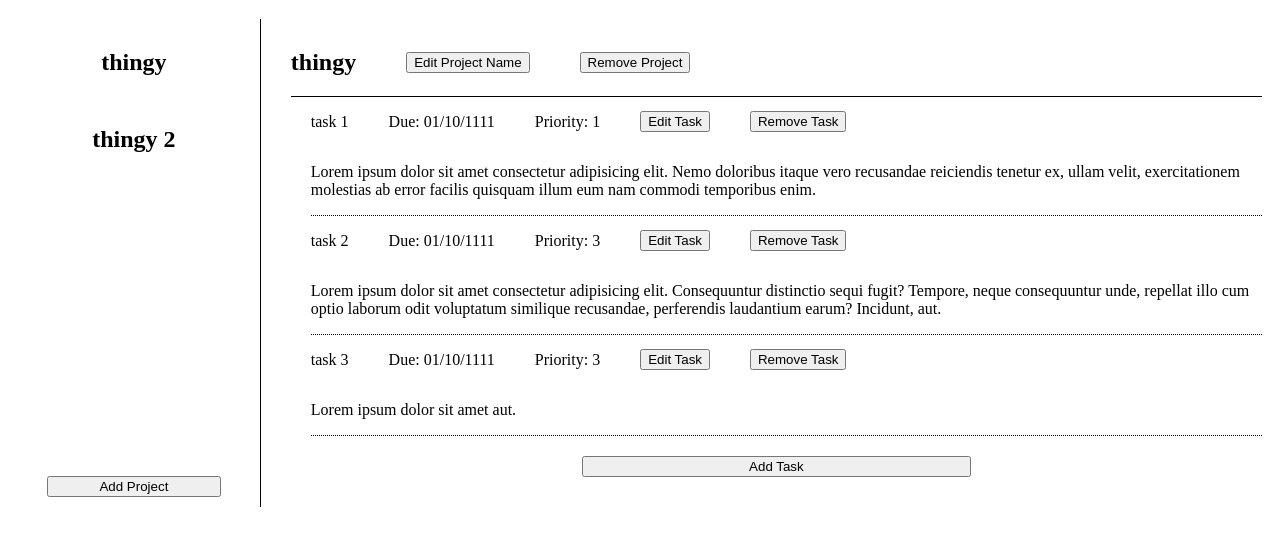
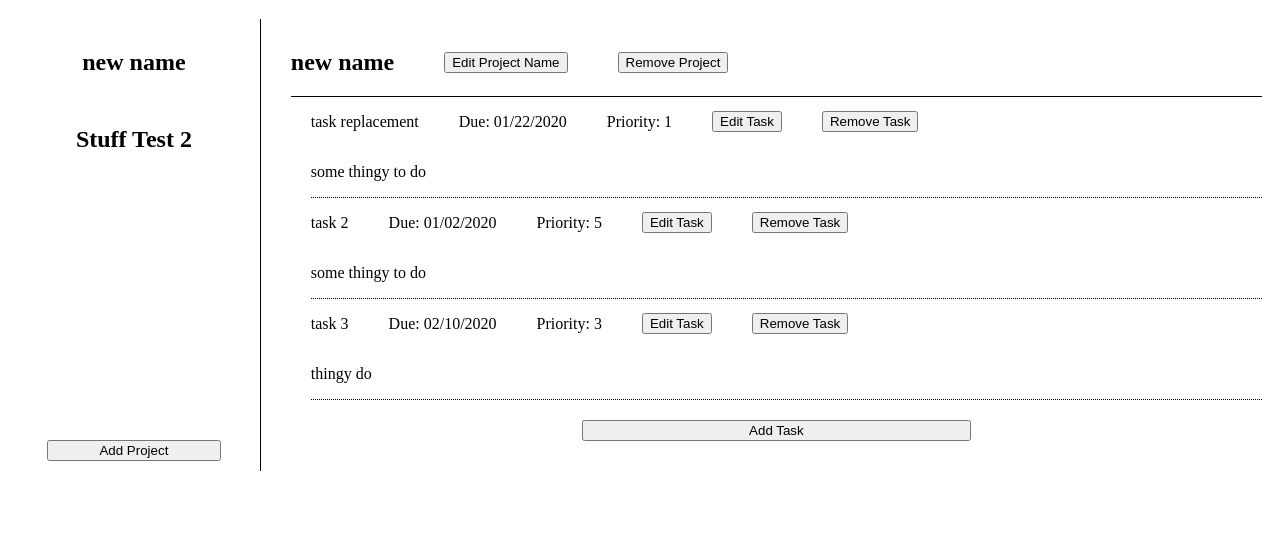
Before and after one commit to reisntea/odin-todo-list, a website built with webpack: page src/page.html in a window 1280 px wide. Shown: the part 61-596 px from the top of the page. Built offline with nearby package versions, Linux system fonts and the light colour scheme.

Commit message:
Add functions to populate page
Added functions to populate the sidebar with projects, change the
header, and also populate the tasks div with the tasks of the current
project.

```diff
--- a/src/index.js
+++ b/src/index.js
@@ -24,6 +24,10 @@ class Task {
 
     formatTask () {
         return `Title: ${this.title}, Due date: ${format(this.dueDate, "MM/dd/yyyy")}, Priority: ${this.priority} \nDescription: ${this.description}`;
+    }
+
+    formatDate () {
+        return format(this.dueDate, "MM/dd/yyyy");
     }
 
     printTask () {
@@ -84,6 +88,8 @@ function ProjectController () {
 
     const getProjectByIndex = (index) => projects[index];
 
+    const getProjectName = (index) => getProjectByIndex(index).name;
+
     const getTask = (projectIndex, taskIndex) => projects[projectIndex].getTaskAtIndex(taskIndex);
 
     const formatAllTasksByIndex = (index) => getProjectByIndex(index).formatAllTasks();
@@ -124,12 +130,16 @@ function ProjectController () {
     }
 
     return {
+        getProjectByIndex,
         addProject,
         removeProject,
         editProject,
+        getTask,
         addTaskToProject,
         removeTask,
         editTask,
+        getProjectName,
+        getAllProjectNames,
         printAllProjectNames,
         printTask,
         printAllTasksByIndex,
@@ -145,11 +155,11 @@ function ScreenController () {
     allProjects.addProject("Stuff Test 2");
     allProjects.addTaskToProject(0, "task 1", "some thingy to do", "01/01/2020", 1);
     allProjects.addTaskToProject(0, "task 2", "some thingy to do", "01/02/2020", 5);
+    allProjects.addTaskToProject(0, "task 3", "thingy do", "02/10/2020", 3);
     allProjects.addTaskToProject(1, "tasky", "thingy to do", "01/23/2020", 4);
     allProjects.printTask(1, 0);
 
     allProjects.printAll();
-    allProjects.removeTask(0, 1);
     allProjects.editTask(0, 0, "task replacement", "some thingy to do", "01/22/2020", 1);
     allProjects.editProject(0, "new name");
     allProjects.addProject("i dont want to be here");
@@ -161,7 +171,95 @@ function ScreenController () {
     // Add an id attribute to tasks and projects in dom!!
     // Also make sure to prevent default on submit buttons!!
     //             And check validity!!
-    let currentProject;
+    const projectSidebar = document.getElementById("projects");
+
+    const projectHeader = document.getElementById("project-title");
+    const projectEditButton = document.getElementById("submit-project-edit");
+    const projectRemoveButton = document.getElementById("remove-project");
+    const taskAddButton = document.getElementById("submit-task");
+
+    const tasksDiv = document.getElementById("tasks");
+    // Value is the index of the project whose todo's are currently being shown
+    let currentProject = 0;
+
+    // Populates the projects div in the sidebar and gives each div the index of their respective project as data
+    function populateSideBar () {
+        projectSidebar.replaceChildren();
+        allProjects.getAllProjectNames().forEach((name, index) => {
+            const projectDiv = document.createElement("div");
+            const projectName = document.createElement("h2");
+
+            projectDiv.setAttribute("class", "project");
+            projectDiv.setAttribute("data-project", index);
+            projectName.textContent = name;
+
+            projectDiv.appendChild(projectName);
+            projectSidebar.appendChild(projectDiv);
+        });
+    }
+
+    // Changes the name in the header
+    // Also changes the data-project to be the currentProject on the buttons in the header and the button to add tasks
+    function populateHeader () {
+        projectHeader.textContent = allProjects.getProjectName(currentProject);
+        projectEditButton.setAttribute("data-project", currentProject);
+        projectRemoveButton.setAttribute("data-project", currentProject);
+        taskAddButton.setAttribute("data-project", currentProject);
+    }
+
+    function populateTasks () {
+        tasksDiv.replaceChildren();
+        allProjects.getProjectByIndex(currentProject).tasks.forEach((task, index) => {
+            tasksDiv.appendChild(createTaskElement(task, currentProject, index));
+        });
+    }
+
+    // Since the task elements are a lot more complicated than the header and sidebar
+    // this function just returns a complete task element to make things more streamlined
+    function createTaskElement (task, projectIndex, taskIndex) {
+        const taskDiv = document.createElement("div")
+        taskDiv.setAttribute("class", "task");
+        const taskTitle = document.createElement("p")
+        taskTitle.setAttribute("class", "task-title");
+        const taskDueDate = document.createElement("p")
+        taskDueDate.setAttribute("class", "due-date");
+        const taskPriority = document.createElement("p")
+        taskPriority.setAttribute("class", "priority");
+
+        const taskEditButton = document.createElement("button")
+        taskEditButton.setAttribute("class", "edit-task");
+        taskEditButton.setAttribute("command", "show-modal");
+        taskEditButton.setAttribute("commandfor", "edit-task-dialog");
+        taskEditButton.setAttribute("data-project", projectIndex);
+        taskEditButton.setAttribute("data-task", taskIndex);
+        const taskRemoveButton = document.createElement("button")
+        taskRemoveButton.setAttribute("class", "remove-task");
+        taskRemoveButton.setAttribute("data-project", projectIndex);
+        taskRemoveButton.setAttribute("data-task", taskIndex);
+
+        const taskDesc = document.createElement("p")
+        taskDesc.setAttribute("class", "description");
+
+        taskTitle.textContent = task.title;
+        taskDueDate.textContent = `Due: ${task.formatDate()}`;
+        taskPriority.textContent = `Priority: ${task.priority}`;
+        taskEditButton.textContent = "Edit Task";
+        taskDesc.textContent = task.description;
+        taskRemoveButton.textContent = "Remove Task";
+
+        taskDiv.appendChild(taskTitle);
+        taskDiv.appendChild(taskDueDate);
+        taskDiv.appendChild(taskPriority);
+        taskDiv.appendChild(taskEditButton);
+        taskDiv.appendChild(taskRemoveButton);
+        taskDiv.appendChild(taskDesc);
+
+        return taskDiv;
+    }
+
+    populateSideBar();
+    populateHeader();
+    populateTasks();
 }
 
 ScreenController();
--- a/src/page.html
+++ b/src/page.html
@@ -27,7 +27,7 @@
                     <label for="name">Project Name:</label>
                     <input type="text" name="name" id="name" required>
                 </form>
-                <button id="submit-button" type="submit" form="add-project">Add Project</button>
+                <button id="submit-project" type="submit" form="add-project">Add Project</button>
                 <button commandfor="project-dialog" command="close">Close</button>
             </dialog>
         </div>
@@ -42,7 +42,7 @@
                         <label for="name-edit">Project Name:</label>
                         <input type="text" name="name-edit" id="name-edit" required>
                     </form>
-                    <button id="submit-button" type="submit" form="edit-project">Edit Project</button>
+                    <button id="submit-project-edit" type="submit" form="edit-project">Edit Project</button>
                     <button commandfor="edit-project-dialog" command="close">Close</button>
                 </dialog>
 
@@ -50,7 +50,7 @@
             </div>
             <div id="tasks">
                 <div class="task">
-                    <p class="task-name">task 1</p>
+                    <p class="task-title">task 1</p>
                     <p class="due-date">Due: 01/10/1111</p>
                     <p class="priority">Priority: 1</p>
                     <button command="show-modal" commandfor="edit-task-dialog" class="edit-task">Edit Task</button>
@@ -58,7 +58,7 @@
                     <p class="description">Lorem ipsum dolor sit amet consectetur adipisicing elit. Nemo doloribus itaque vero recusandae reiciendis tenetur ex, ullam velit, exercitationem molestias ab error facilis quisquam illum eum nam commodi temporibus enim.</p>
                 </div>
                 <div class="task">
-                    <p class="task-name">task 2</p>
+                    <p class="task-title">task 2</p>
                     <p class="due-date">Due: 01/10/1111</p>
                     <p class="priority">Priority: 3</p>
                     <button command="show-modal" commandfor="edit-task-dialog" class="edit-task">Edit Task</button>
@@ -66,7 +66,7 @@
                     <p class="description">Lorem ipsum dolor sit amet consectetur adipisicing elit. Consequuntur distinctio sequi fugit? Tempore, neque consequuntur unde, repellat illo cum optio laborum odit voluptatum similique recusandae, perferendis laudantium earum? Incidunt, aut.</p>
                 </div>
                 <div class="task">
-                    <p class="task-name">task 3</p>
+                    <p class="task-title">task 3</p>
                     <p class="due-date">Due: 01/10/1111</p>
                     <p class="priority">Priority: 3</p>
                     <button command="show-modal" commandfor="edit-task-dialog" class="edit-task">Edit Task</button>
@@ -88,7 +88,7 @@
                     <label for="description">Description: (200 character max)</label>
                     <textarea name="description" id="description" maxlength="200" rows="5" required></textarea>
                 </form>
-                <button id="submit-button" type="submit" form="add-task">Add Task</button>
+                <button id="submit-task" type="submit" form="add-task">Add Task</button>
                 <button commandfor="add-task-dialog" command="close">Close</button>
             </dialog>
 
@@ -104,7 +104,7 @@
                     <label for="description-edit">Description: (200 character max)</label>
                     <textarea name="description-edit" id="description-edit" maxlength="200" rows="5" required></textarea>
                 </form>
-                <button id="submit-button" type="submit" form="edit-task">Edit Task</button>
+                <button id="submit-task-edit" type="submit" form="edit-task">Edit Task</button>
                 <button commandfor="edit-task-dialog" command="close">Close</button>
             </dialog>
         </div>
```
